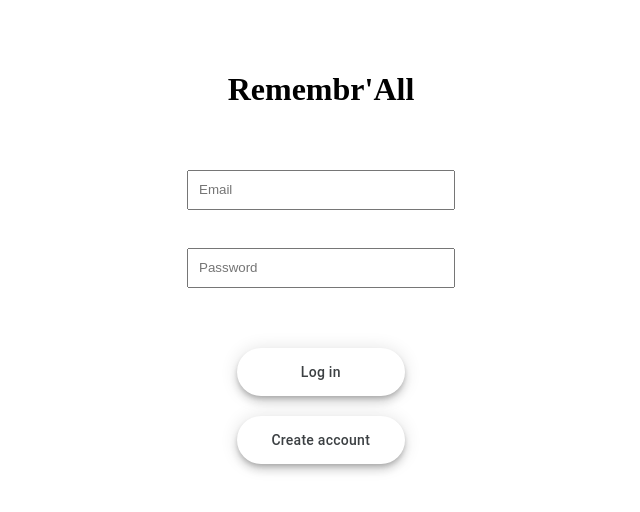
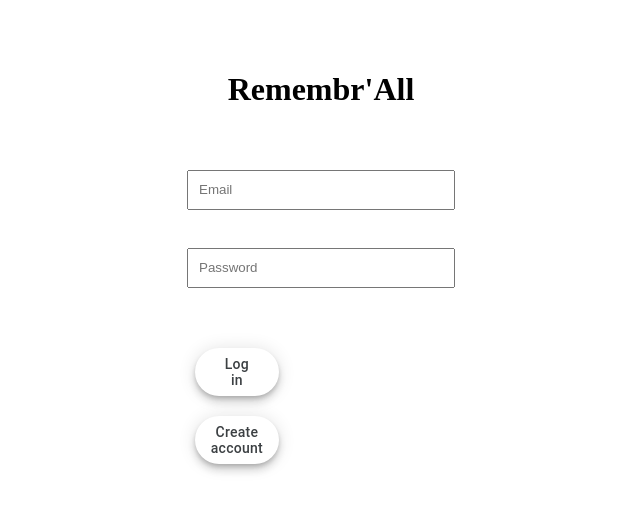
Before and after one commit to katribu/Remembrall-FrontEnd, a React (Create React App) app: page /login in a window 1280 px wide. Shown: the top 512 px of the page, without its empty margins (319-959 px from the left). Built offline with nearby package versions, Linux system fonts and the light colour scheme.

Commit message:
added back button to profile

```diff
--- a/src/App.css
+++ b/src/App.css
@@ -63,6 +63,9 @@ body,html{
 
 .buttonDiv{
   padding: 20px 0;
+ display: flex;
+ flex-direction: column;
+width: 50%;
 }
 
 .loginInputs{
```
